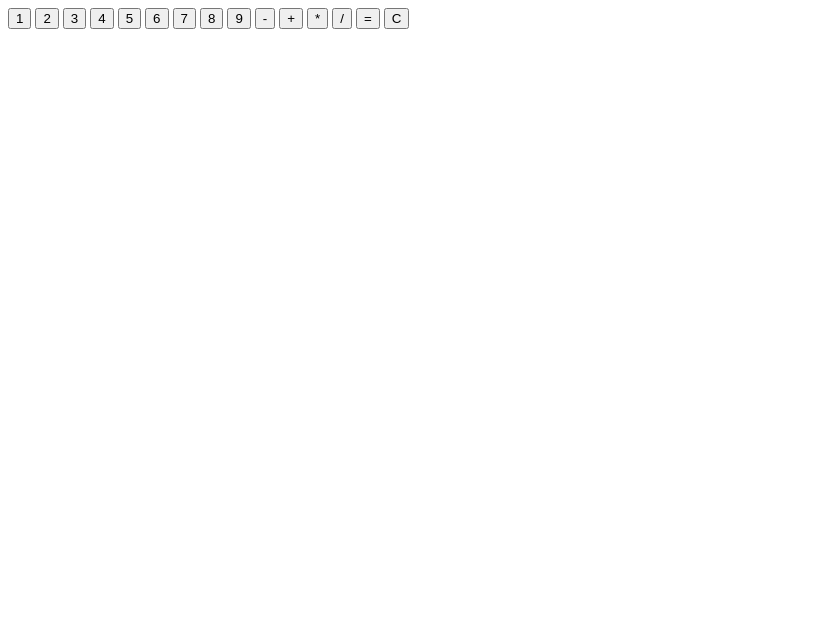
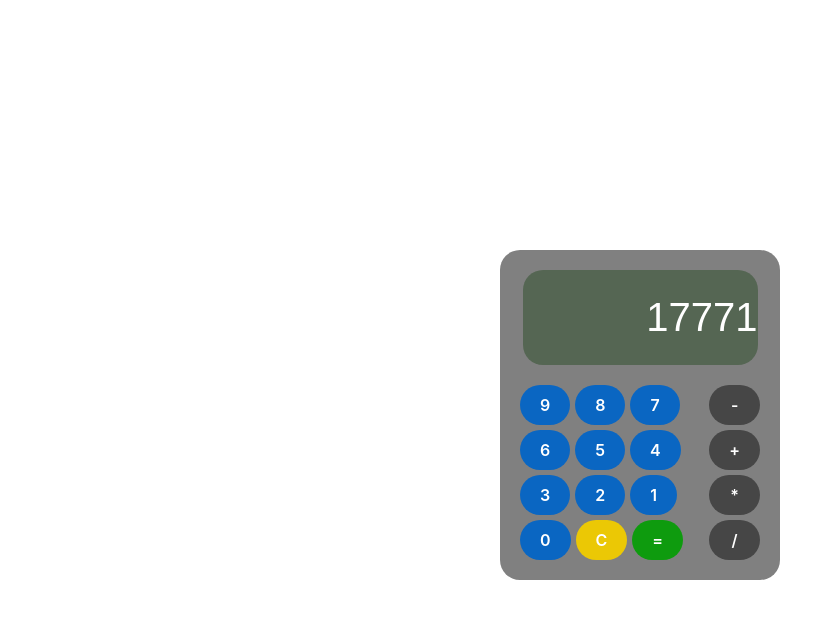
Before and after one commit to Omar05112/odin-calculator, a plain HTML site: page index.html in a window 1280 px wide. Shown: the whole page, without its empty margins (0-835 px from the left). Drawn offline with Linux system fonts and the light colour scheme.

Commit message:
Create simple calculator UI with no functionality yet

```diff
--- a/index.html
+++ b/index.html
@@ -1,27 +1,37 @@
 <!DOCTYPE html>
 <html lang="en">
-<head>
-    <meta charset="UTF-8">
-    <meta name="viewport" content="width=device-width, initial-scale=1.0">
+  <head>
+    <meta charset="UTF-8" />
+    <meta name="viewport" content="width=device-width, initial-scale=1.0" />
     <title>Document</title>
-    <link rel="stylesheet" href="style.css">
-</head>
-<body>
-<button>1</button>
-<button>2</button>
-<button>3</button>
-<button>4</button>
-<button>5</button>
-<button>6</button>
-<button>7</button>
-<button>8</button>
-<button>9</button>
-<button>-</button>
-<button>+</button>
-<button>*</button>
-<button>/</button>
-<button>=</button>
-<button>C</button>
-<script src="script.js"></script>
-</body>
+    <link rel="stylesheet" href="style.css" />
+  </head>
+  <body>
+    <div class="entireCalculator">
+      <div class="result">17771</div>
+      <div class="operatorsAndNumbersContainer">
+        <div class="numberClearEqualContainer">
+          <button class="nine" id="number">9</button>
+          <button class="eight" id="number">8</button>
+          <button class="seven" id="number">7</button>
+          <button class="six" id="number">6</button>
+          <button class="five" id="number">5</button>
+          <button class="four" id="number">4</button>
+          <button class="three" id="number">3</button>
+          <button class="two" id="number">2</button>
+          <button class="one" id="number">1</button>
+          <button class="zero" id="number">0</button>
+          <button class="clear">C</button>
+          <button class="equal" id="equal">=</button>
+        </div>
+        <div class="operatorContainer">
+          <button class="substract" id="operator">-</button>
+          <button class="add" id="operator">+</button>
+          <button class="multiply" id="operator">*</button>
+          <button class="divide" id="operator">/</button>
+        </div>
+      </div>
+    </div>
+    <script src="script.js"></script>
+  </body>
 </html>
--- a/style.css
+++ b/style.css
@@ -0,0 +1,108 @@
+.entireCalculator {
+  background-color: grey;
+  flex-direction: column;
+  display: flex;
+  align-items: center;
+  justify-content: center;
+  margin: 0 auto;
+  margin-top: 250px;
+  width: 240px;
+  height: 290px;
+  border-radius: 20px;
+  padding: 20px;
+}
+
+.operatorsAndNumbersContainer {
+  display: flex;
+  align-items: center;
+  justify-content: center;
+}
+
+.numberClearEqualContainer {
+  box-sizing: border-box;
+  display: flex;
+
+  flex-wrap: wrap;
+  gap: 5px;
+}
+
+button {
+  align-items: center;
+  background-color: #0a66c2;
+  border: 0;
+  border-radius: 100px;
+  box-sizing: border-box;
+  color: #ffffff;
+  cursor: pointer;
+  font-family: -apple-system, system-ui, system-ui, "Segoe UI", Roboto,
+    "Helvetica Neue", "Fira Sans", Ubuntu, Oxygen, "Oxygen Sans", Cantarell,
+    "Droid Sans", "Apple Color Emoji", "Segoe UI Emoji", "Segoe UI Symbol",
+    "Lucida Grande", Helvetica, Arial, sans-serif;
+  font-size: 16px;
+  font-weight: 600;
+  justify-content: center;
+  line-height: 20px;
+  max-width: 480px;
+  min-height: 40px;
+  min-width: 0px;
+  padding: 0px;
+  padding-left: 20px;
+  padding-right: 20px;
+  text-align: center;
+  touch-action: manipulation;
+  transition: background-color 0.167s cubic-bezier(0.4, 0, 0.2, 1) 0s,
+    box-shadow 0.167s cubic-bezier(0.4, 0, 0.2, 1) 0s,
+    color 0.167s cubic-bezier(0.4, 0, 0.2, 1) 0s;
+  user-select: none;
+  -webkit-user-select: none;
+  vertical-align: middle;
+}
+
+button:hover {
+  background-color: #2b7ce7;
+}
+
+button.clear {
+  background-color: rgb(235, 200, 5);
+}
+
+button.clear:hover {
+  background-color: rgb(255, 230, 0);
+}
+
+button.equal {
+  background-color: rgb(14, 155, 14);
+}
+
+button.equal:hover {
+  background-color: rgb(14, 196, 14);
+}
+
+#operator {
+  background-color: rgb(70, 70, 70);
+}
+
+#operator:hover {
+  background-color: rgb(102, 102, 102);
+}
+
+.operatorContainer {
+  display: flex;
+  flex-direction: column;
+  gap: 5px;
+}
+
+.result {
+  justify-content: center;
+  align-content: center;
+  background-color: rgb(85, 102, 83);
+  margin-bottom: 20px;
+  width: 235px;
+  height: 100px;
+  border-radius: 20px;
+  font-size: 40px;
+  text-align: right;
+  color: white;
+  font-family: Arial, Helvetica, sans-serif;
+  white-space: normal;
+}
```
Also changed, not shown: script.js (+0 -13 lines).
